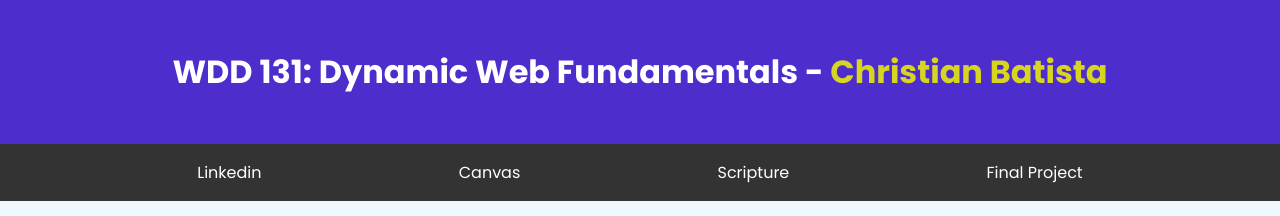
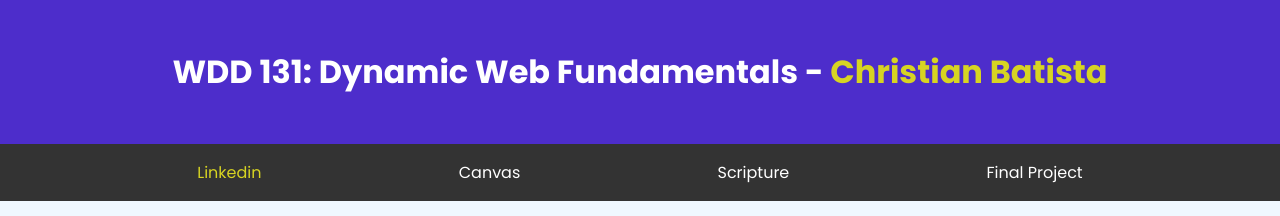
Before and after one commit to Christian-Batista/wdd131, a plain HTML site: page week01/index.html in a window 1280 px wide. In both pictures the pointer is over the link "Linkedin". Shown: the top 216 px of the page. Drawn offline with Linux system fonts and the light colour scheme.

Commit message:
addign hover

```diff
--- a/week01/styles/base.css
+++ b/week01/styles/base.css
@@ -81,6 +81,10 @@ body {
     color: white;
     font-size: 1rem;
 
+ }
+
+ nav a:hover {
+    color: #d7d422;
  }
 
  /*Styling cards*/
```
